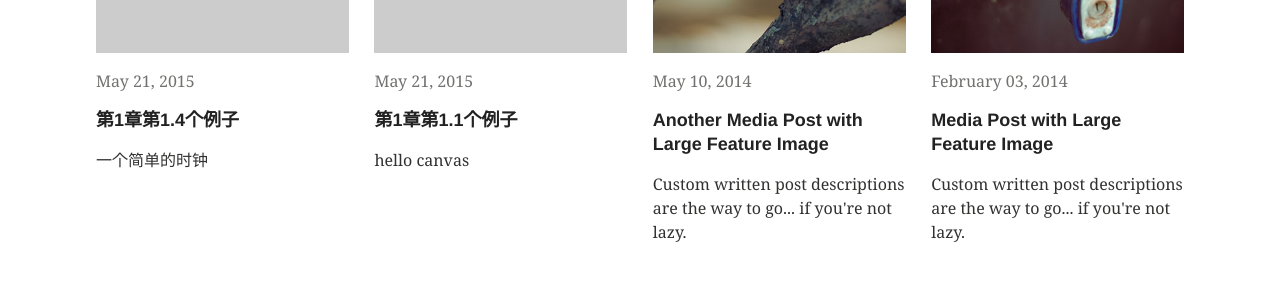
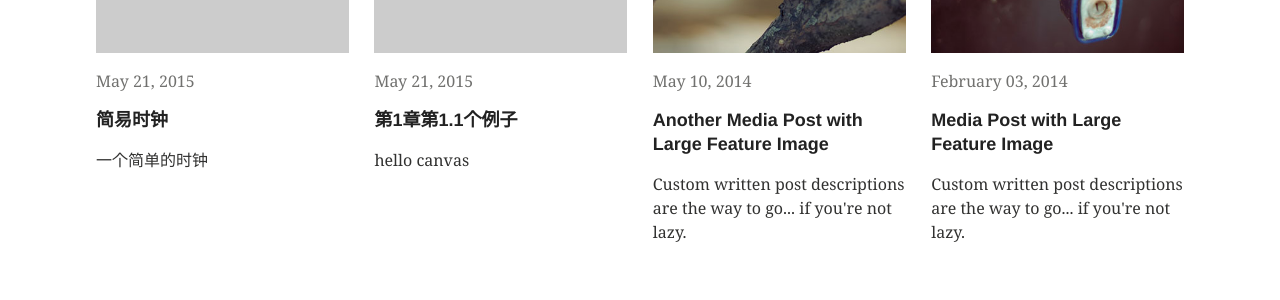
Before and after one commit to THISISAGOODNAME/html5canvas, a Jekyll site: the page built from media/index.md, in a window 1280 px wide. Shown: the part 387-687 px from the top of the page. Built offline with Jekyll 4.4.1, drawn with Linux system fonts in a browser that asks for light colours.

Commit message:
简易时钟#3

```diff
--- a/_posts/media/2015-05-21-ch1demo1-2.md
+++ b/_posts/media/2015-05-21-ch1demo1-2.md
@@ -1,6 +1,6 @@
 ---
 layout: media
-title: "第1章第1.4个例子"
+title: "简易时钟"
 modified:
 categories: media
 excerpt: "一个简单的时钟"
```
